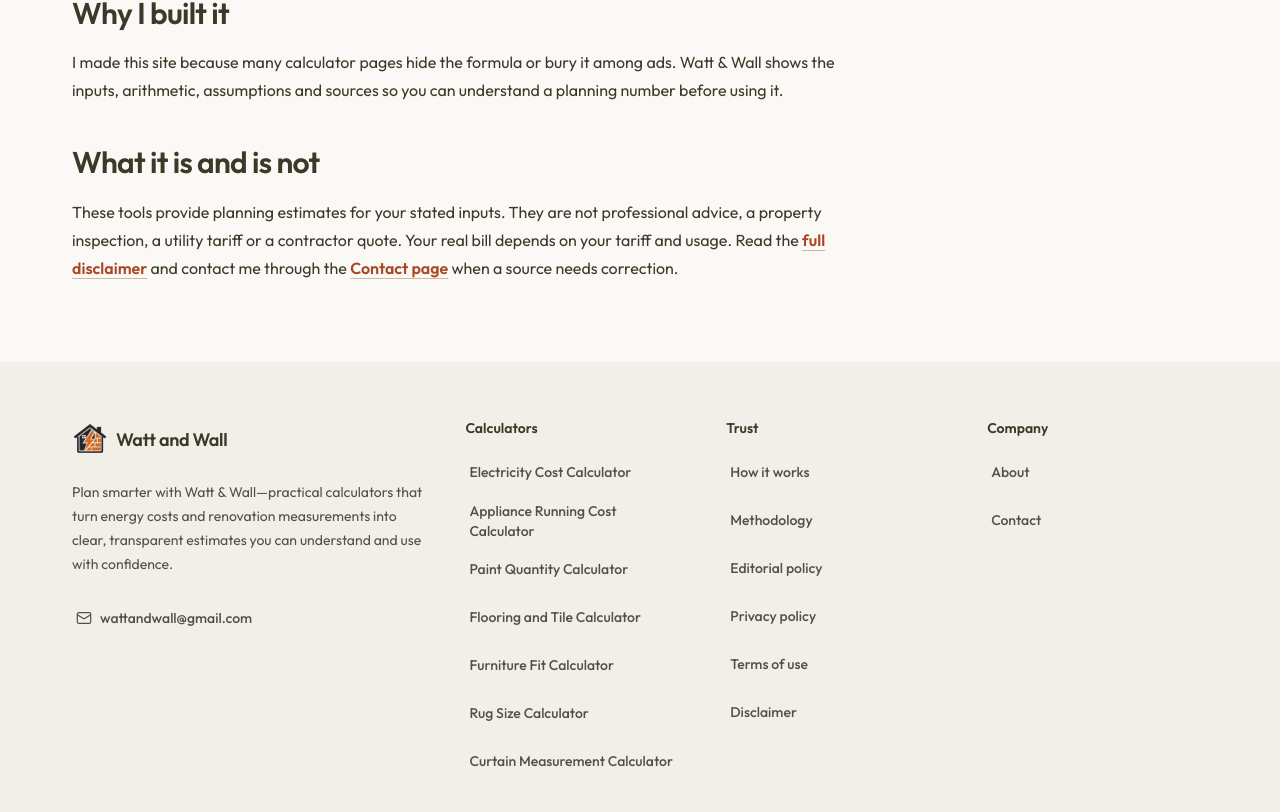
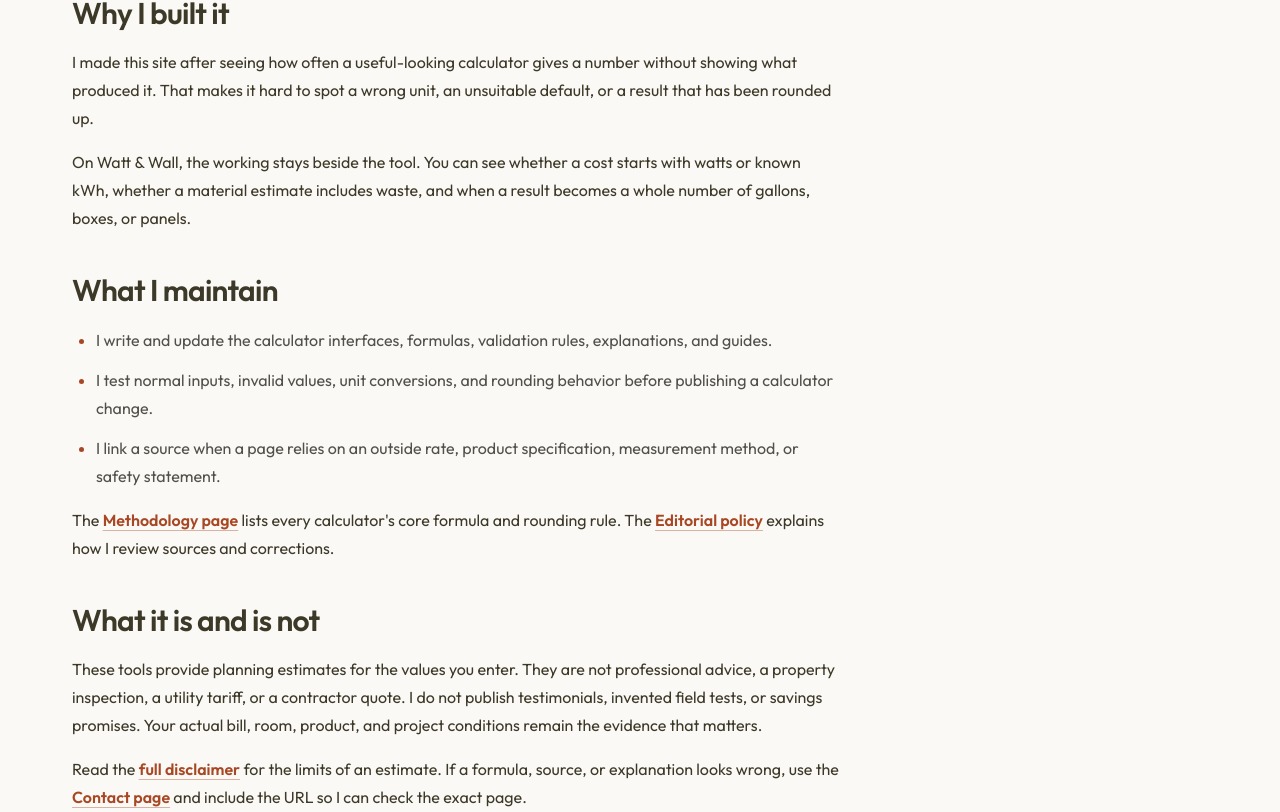
Before and after one commit to rudra2410/watt-wall, a Next.js app: page /about in a window 1280 px wide. Shown: the part 605-1417 px from the top of the page. Built offline with nearby package versions, Linux system fonts and the light colour scheme.

Commit message:
Remove repeated copy and strengthen site ownership content

```diff
--- a/app/about/page.tsx
+++ b/app/about/page.tsx
@@ -1,4 +1,4 @@
-import { TrustLink, TrustPageShell, TrustSection } from "@/components/trust-page-shell";
+import { TrustLink, TrustList, TrustPageShell, TrustSection } from "@/components/trust-page-shell";
 import { createPageMetadata } from "@/lib/seo";
 
 export const metadata = createPageMetadata({
@@ -11,8 +11,19 @@ export default function AboutPage() {
   return (
     <TrustPageShell category="About the site" path="/about" title="About Watt & Wall" description="Practical home energy, renovation, furniture, and decoration tools for people who want to understand a number before making a decision.">
       <TrustSection title="Who I am"><p>My name is Rudra Sutariya. I am a frontend developer based in India, and I built Watt & Wall myself. I am not an energy consultant, licensed electrician or trade professional.</p></TrustSection>
-      <TrustSection title="Why I built it"><p>I made this site because many calculator pages hide the formula or bury it among ads. Watt & Wall shows the inputs, arithmetic, assumptions and sources so you can understand a planning number before using it.</p></TrustSection>
-      <TrustSection title="What it is and is not"><p>These tools provide planning estimates for your stated inputs. They are not professional advice, a property inspection, a utility tariff or a contractor quote. Your real bill depends on your tariff and usage. Read the <TrustLink href="/disclaimer">full disclaimer</TrustLink> and contact me through the <TrustLink href="/contact">Contact page</TrustLink> when a source needs correction.</p></TrustSection>
+      <TrustSection title="Why I built it">
+        <p>I made this site after seeing how often a useful-looking calculator gives a number without showing what produced it. That makes it hard to spot a wrong unit, an unsuitable default, or a result that has been rounded up.</p>
+        <p>On Watt &amp; Wall, the working stays beside the tool. You can see whether a cost starts with watts or known kWh, whether a material estimate includes waste, and when a result becomes a whole number of gallons, boxes, or panels.</p>
+      </TrustSection>
+      <TrustSection title="What I maintain">
+        <TrustList>
+          <li>I write and update the calculator interfaces, formulas, validation rules, explanations, and guides.</li>
+          <li>I test normal inputs, invalid values, unit conversions, and rounding behavior before publishing a calculator change.</li>
+          <li>I link a source when a page relies on an outside rate, product specification, measurement method, or safety statement.</li>
+        </TrustList>
+        <p>The <TrustLink href="/methodology">Methodology page</TrustLink> lists every calculator&apos;s core formula and rounding rule. The <TrustLink href="/editorial-policy">Editorial policy</TrustLink> explains how I review sources and corrections.</p>
+      </TrustSection>
+      <TrustSection title="What it is and is not"><p>These tools provide planning estimates for the values you enter. They are not professional advice, a property inspection, a utility tariff, or a contractor quote. I do not publish testimonials, invented field tests, or savings promises. Your actual bill, room, product, and project conditions remain the evidence that matters.</p><p>Read the <TrustLink href="/disclaimer">full disclaimer</TrustLink> for the limits of an estimate. If a formula, source, or explanation looks wrong, use the <TrustLink href="/contact">Contact page</TrustLink> and include the URL so I can check the exact page.</p></TrustSection>
     </TrustPageShell>
   );
 }
--- a/app/guides/electric-water-heater-use/page.tsx
+++ b/app/guides/electric-water-heater-use/page.tsx
@@ -9,13 +9,13 @@ const path = "/guides/electric-water-heater-use";
 export const metadata = createPageMetadata({ title, description, path });
 
 export default function GuidePage() {
- return <><ArticleJsonLd title={title} description={description} path={path} datePublished="2026-09-09" dateModified="2026-09-25" /><TrustPageShell category="Planning guide" title={title} description={description} path={path}>
+ return <><ArticleJsonLd title={title} description={description} path={path} datePublished="2026-09-09" dateModified="2026-09-26" /><TrustPageShell category="Planning guide" title={title} description={description} path={path}>
 <p>The rate in the example, $0.1834/kWh, comes from the June 2026 US residential average in <TrustLink href={electricityRateReference.url} external>EIA table 5.6.A</TrustLink>. It is a price reference, not a measured hot-water demand.</p>
 <p>Check your heater&apos;s nameplate and manual for the actual element rating. The Willmar Municipal Utilities reference table lists 4,500 W for an 80-gallon water heater as an estimated average reference. Product models and controls differ.</p>
 <TrustSection title="The element formula">
 <p><strong>Monthly kWh = watts ÷ 1,000 × heating hours per day × heating days per month.</strong></p>
 <p><strong>Monthly cost = monthly kWh × electricity rate.</strong></p>
-<p>For the scenario, 4,500 ÷ 1,000 × 2 × 30 = 270 kWh. At $0.1834/kWh, 270 × 0.1834 = $49.518, displayed as $49.52.</p>
+<p>For this two-hour daily runtime, 4,500 ÷ 1,000 × 2 × 30 = 270 kWh. Multiplying that energy by $0.1834 gives $49.518, which the calculator rounds to $49.52.</p>
 <p>An electric storage heater may have power available to maintain temperature even when no tap is open. The two hours are a chosen equivalent element-runtime input. They are not a claim that every tank&apos;s element runs for exactly two hours.</p>
 </TrustSection>
 <TrustSection title="Demand and standby are different inputs">
--- a/app/sitemap.ts
+++ b/app/sitemap.ts
@@ -16,10 +16,13 @@ const guideExpansionDate = new Date("2026-09-15T00:00:00.000Z");
 const expandedGuidePaths = new Set<string>(["/privacy", "/guides/paint-and-flooring-measurements", "/guides/home-energy-audit", "/guides/energyguide-labels", "/guides/measuring-rooms-and-furniture", "/guides/choosing-rug-size", "/guides/measuring-curtains", "/guides/dehumidifier-ief-cost", "/guides/electric-water-heater-use", "/guides/space-heater-monthly-cost", "/guides/standby-device-cost", "/guides/tile-waste-boxes", "/guides/window-ac-cost"]);
 const editorialReviewDate = new Date("2026-09-25T00:00:00.000Z");
 const currentEditorialPaths = new Set<string>(["/guides/window-ac-cost", "/guides/space-heater-monthly-cost", "/guides/electric-water-heater-use", "/guides/dehumidifier-ief-cost", "/guides/standby-device-cost", "/guides/home-energy-audit", "/calculators/furniture-fit", "/calculators/rug-size", "/calculators/curtain-measurement", "/methodology"]);
+const originalityReviewDate = new Date("2026-09-26T00:00:00.000Z");
+const originalityReviewPaths = new Set<string>(["/about", "/guides/electric-water-heater-use", "/calculators/furniture-fit", "/calculators/rug-size", "/calculators/curtain-measurement"]);
 const staticPaths = ["/", "/calculators", "/guides", "/how-it-works", "/methodology", "/editorial-policy", "/about", "/contact", "/privacy", "/terms", "/disclaimer", "/guides/electricity-costs", "/guides/appliance-energy-use", "/guides/paint-and-flooring-measurements", "/guides/home-energy-audit", "/guides/energyguide-labels", "/guides/measuring-rooms-and-furniture", "/guides/choosing-rug-size", "/guides/measuring-curtains"] as const;
 
 function getLastModified(path: string) {
   if (path === "/guides/window-ac-cost") return new Date("2026-09-26T00:00:00.000Z");
+  if (originalityReviewPaths.has(path)) return originalityReviewDate;
   if (currentEditorialPaths.has(path)) return editorialReviewDate;
   if (expandedGuidePaths.has(path)) return guideExpansionDate;
   if (latestRevisedPaths.has(path)) return latestRevisedDate;
```
Also changed, not shown: components/calculators/decor-calculators.tsx (+10 -10 lines).
